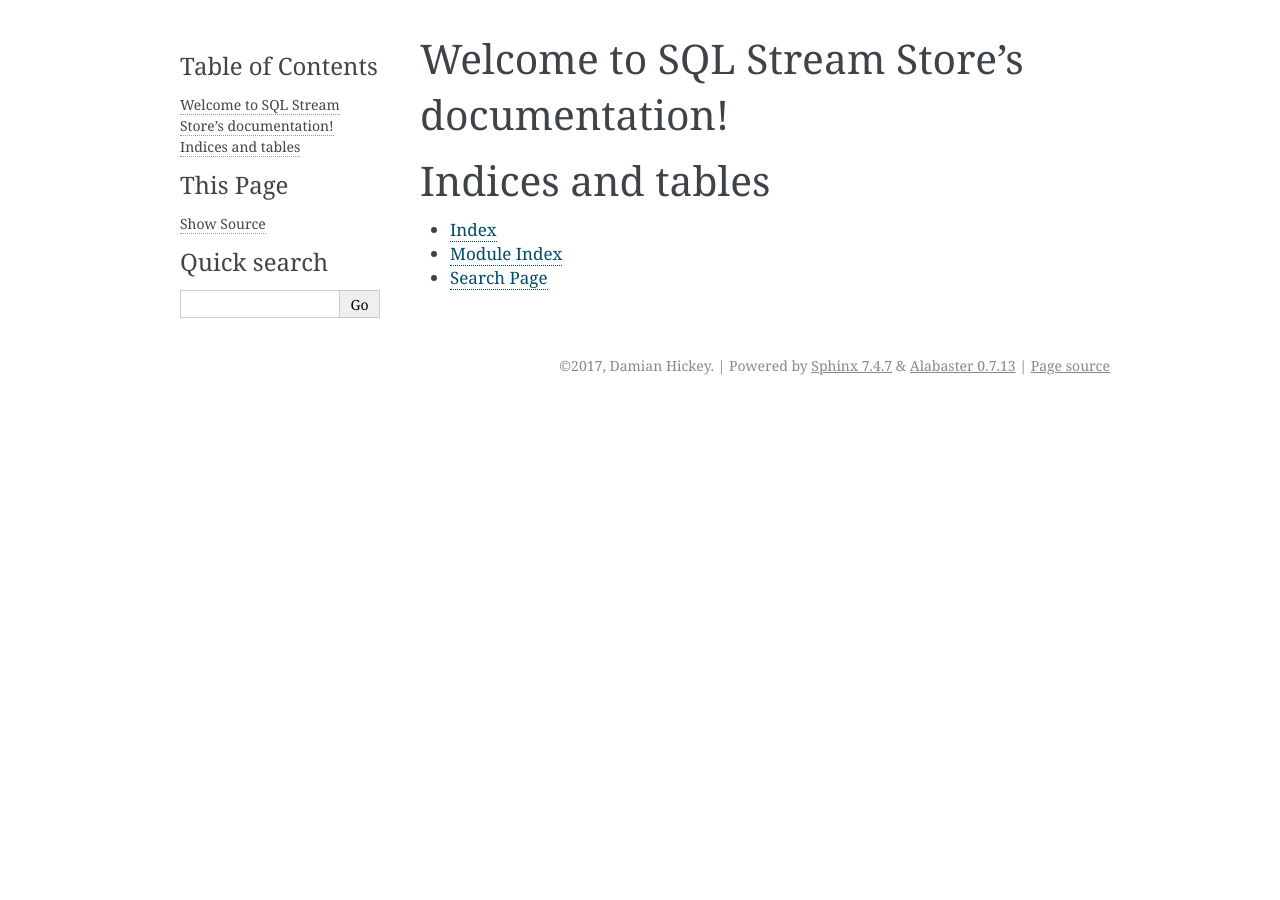
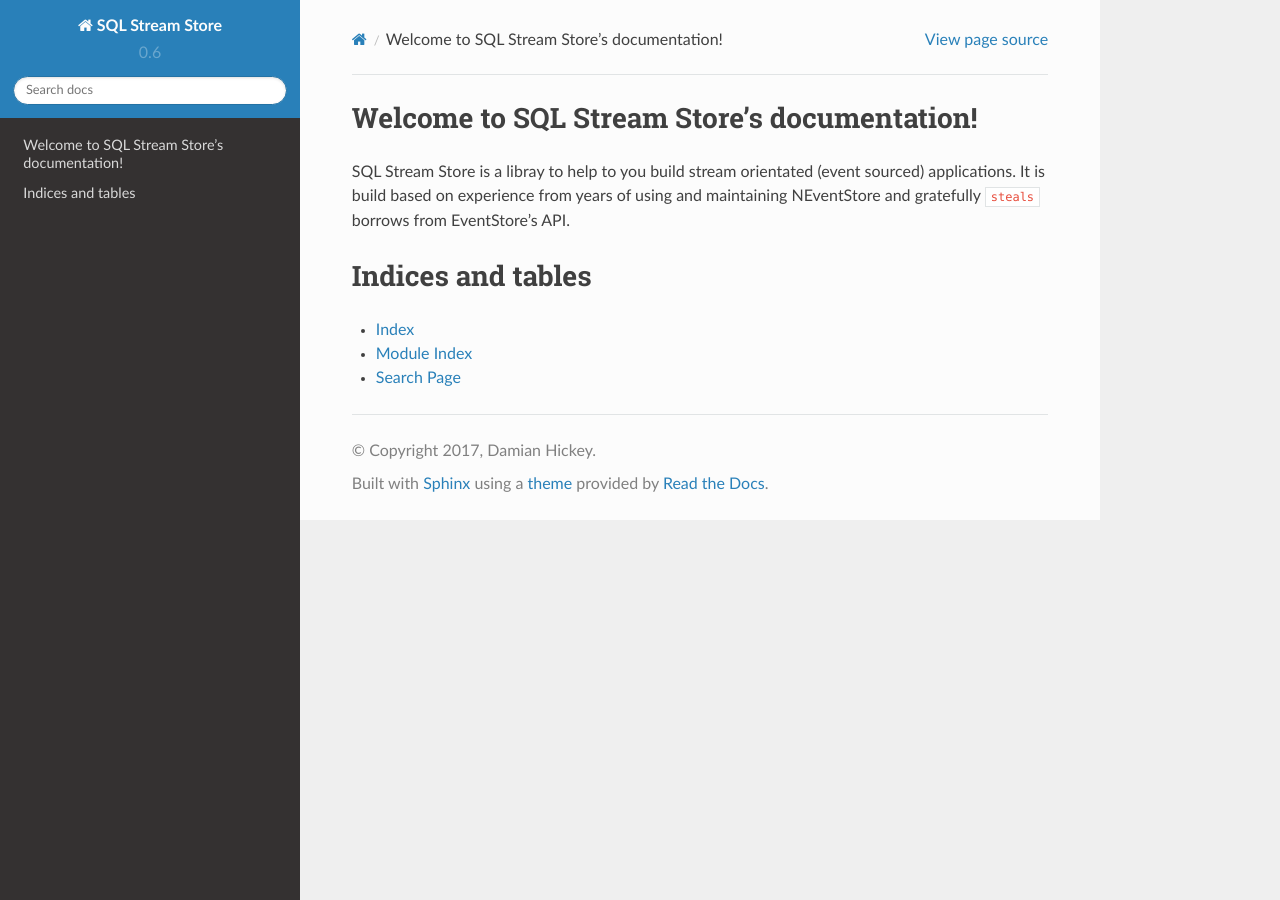
Before and after one commit to MNF/SqlStreamStore.Docs, a Sphinx documentation site: the page built from source/index.rst, in a window 1280 px wide. Built offline with Sphinx 7.4.7 and the Read the Docs theme 2.0.0, drawn with Linux system fonts in a browser that asks for light colours; cross-references to code outside the pages are shown as plain code.

Commit message:
RTD theme working

```diff
--- a/source/conf.py
+++ b/source/conf.py
@@ -20,8 +20,6 @@
 # import os
 # import sys
 # sys.path.insert(0, os.path.abspath('.'))
-
-import sphinx_rtd_theme
 
 # -- General configuration ------------------------------------------------
 
@@ -81,16 +79,20 @@
 
 # -- Options for HTML output ----------------------------------------------
 
+import sphinx_rtd_theme
+
 # The theme to use for HTML and HTML Help pages.  See the documentation for
 # a list of builtin themes.
 #
-# html_theme = 'alabaster'
+html_theme = 'sphinx_rtd_theme'
 
 # Theme options are theme-specific and customize the look and feel of a theme
 # further.  For a list of options available for each theme, see the
 # documentation.
 #
 # html_theme_options = {}
+
+html_theme_path = [sphinx_rtd_theme.get_html_theme_path()]
 
 # Add any paths that contain custom static files (such as style sheets) here,
 # relative to this directory. They are copied after the builtin static files,
--- a/source/index.rst
+++ b/source/index.rst
@@ -5,6 +5,10 @@
 
 Welcome to SQL Stream Store's documentation!
 ============================================
+
+SQL Stream Store is a libray to help to you build stream orientated (event sourced) applications. It is build based
+on experience from years of using and maintaining NEventStore and gratefully :strike:`steals` borrows from EventStore's API.
+
 
 .. toctree::
    :maxdepth: 2
```
